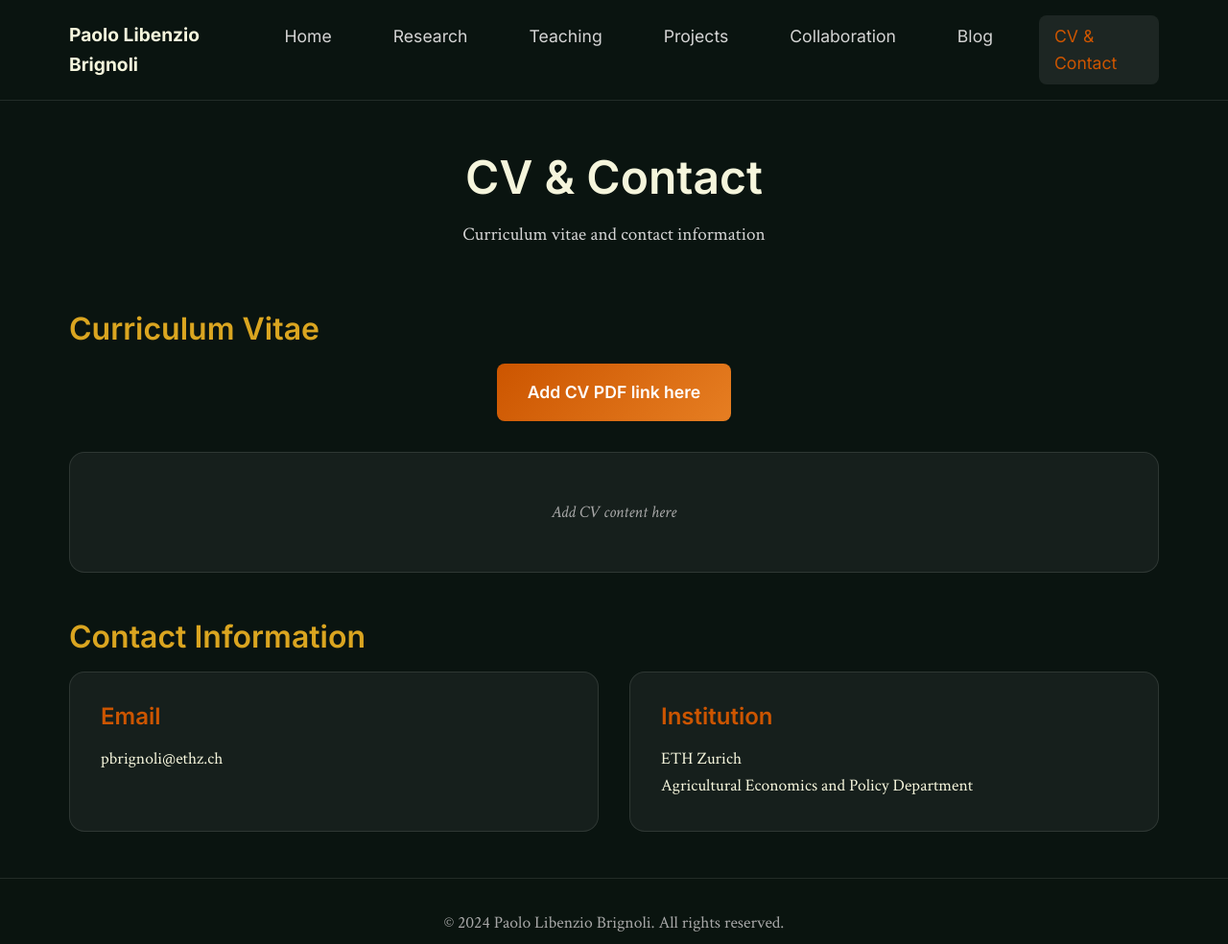
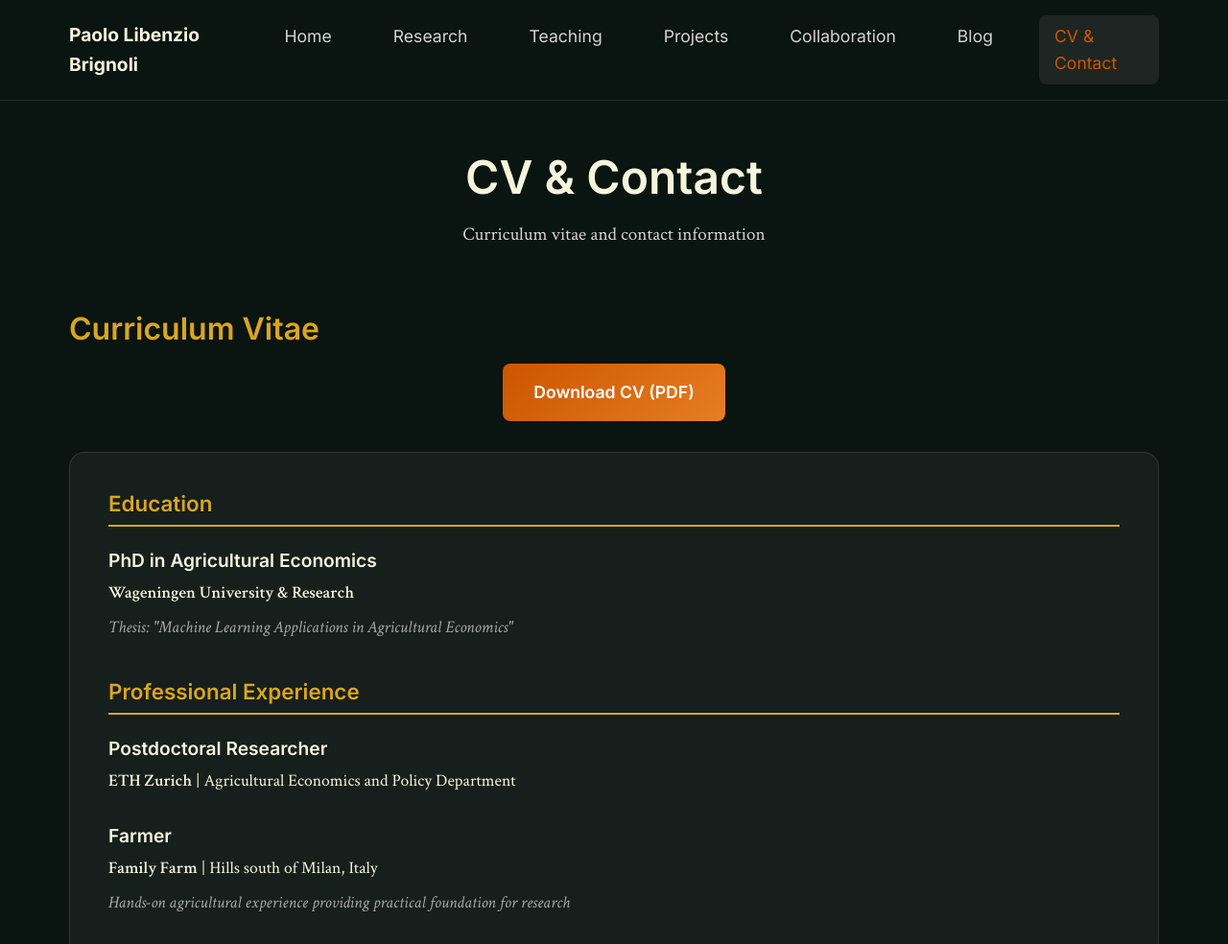
Before and after one commit to PaoloBrignoli/paolobrignoli.github.io, a plain HTML site: page cv-contact.html in a window 1280 px wide. Shown: the top 984 px of the page at 96% size. Drawn offline with Linux system fonts and the light colour scheme.

Commit message:
Added CV and ORCID

```diff
--- a/css/styles.css
+++ b/css/styles.css
@@ -555,6 +555,56 @@ a:hover {
     box-shadow: 0 4px 15px rgba(204, 85, 0, 0.3);
 }
 
+.cv-highlights {
+    background: var(--card-bg);
+    border: 1px solid var(--card-border);
+    border-radius: 1rem;
+    padding: 2.5rem;
+}
+
+.cv-section-item {
+    margin-bottom: 2.5rem;
+}
+
+.cv-section-item:last-child {
+    margin-bottom: 0;
+}
+
+.cv-section-item h3 {
+    color: var(--accent-yellow);
+    font-size: 1.4rem;
+    margin-bottom: 1.5rem;
+    border-bottom: 2px solid var(--accent-yellow);
+    padding-bottom: 0.5rem;
+}
+
+.cv-item {
+    margin-bottom: 2rem;
+}
+
+.cv-item:last-child {
+    margin-bottom: 0;
+}
+
+.cv-item h4 {
+    color: var(--text-cream);
+    font-size: 1.2rem;
+    margin-bottom: 0.5rem;
+}
+
+.cv-item p {
+    margin-bottom: 0.5rem;
+}
+
+.cv-item p:last-child {
+    margin-bottom: 0;
+}
+
+.cv-details {
+    color: var(--text-muted);
+    font-style: italic;
+}
+
 /* Blog Posts */
 .blog-posts {
     display: grid;
--- a/cv-contact.html
+++ b/cv-contact.html
@@ -38,10 +38,31 @@
             <section class="cv-section">
                 <h2>Curriculum Vitae</h2>
                 <div class="cv-download">
-                    <a href="#" class="download-button">Add CV PDF link here</a>
+                    <a href="assets/cv.pdf" class="download-button" download="Paolo_Brignoli_CV.pdf">Download CV (PDF)</a>
                 </div>
-                <div class="content-placeholder">
-                    <p>Add CV content here</p>
+                <div class="cv-highlights">
+                    <div class="cv-section-item">
+                        <h3>Education</h3>
+                        <div class="cv-item">
+                            <h4>PhD in Agricultural Economics</h4>
+                            <p><strong>Wageningen University & Research</strong></p>
+                            <p class="cv-details">Thesis: "Machine Learning Applications in Agricultural Economics"</p>
+                        </div>
+                    </div>
+
+                    <div class="cv-section-item">
+                        <h3>Professional Experience</h3>
+                        <div class="cv-item">
+                            <h4>Postdoctoral Researcher</h4>
+                            <p><strong>ETH Zurich</strong> | Agricultural Economics and Policy Department</p>
+                        </div>
+
+                        <div class="cv-item">
+                            <h4>Farmer</h4>
+                            <p><strong>Family Farm</strong> | Hills south of Milan, Italy</p>
+                            <p class="cv-details">Hands-on agricultural experience providing practical foundation for research</p>
+                        </div>
+                    </div>
                 </div>
             </section>
 
```
Also changed, not shown: index.html (+1 -1 lines), 1 other file.
